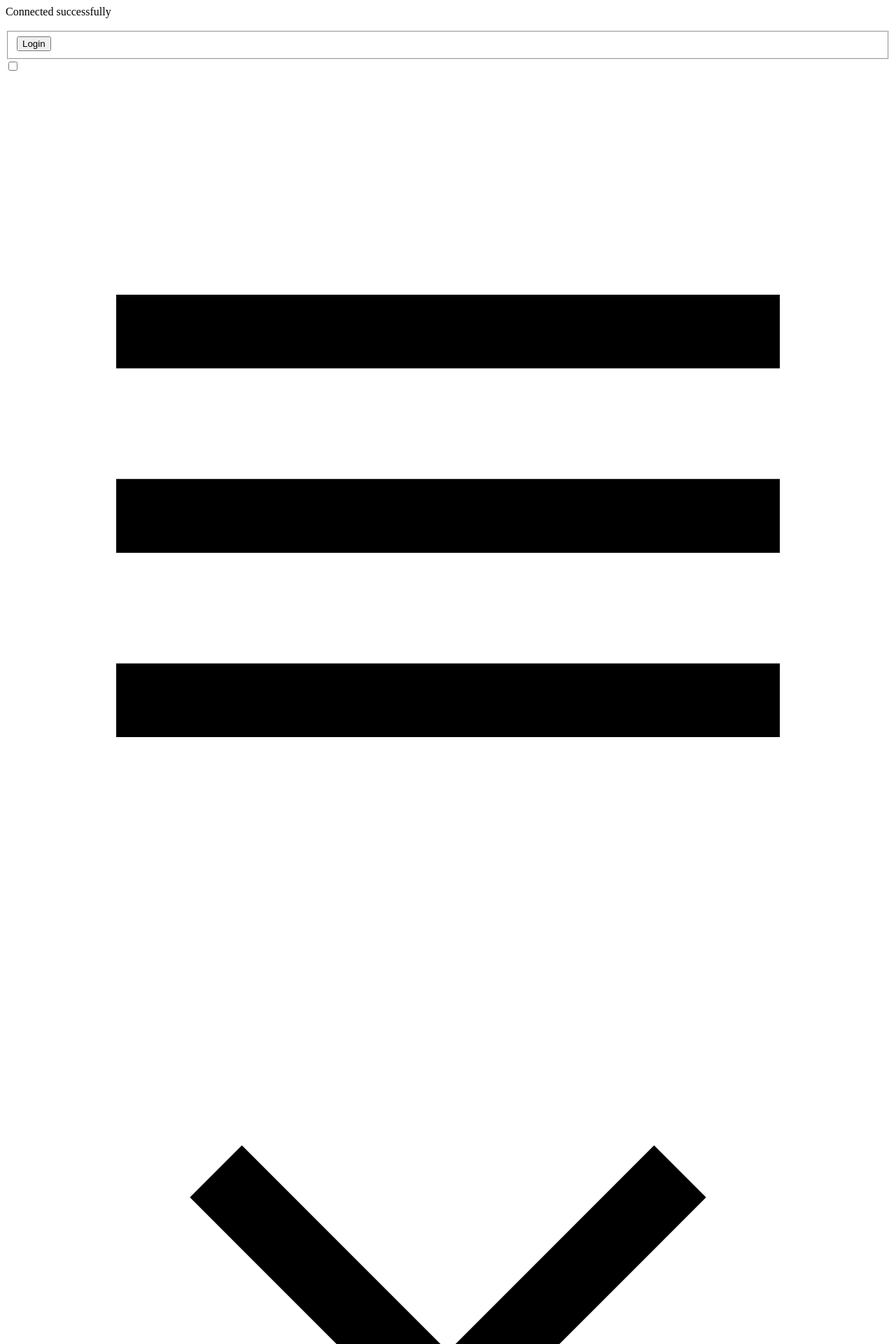
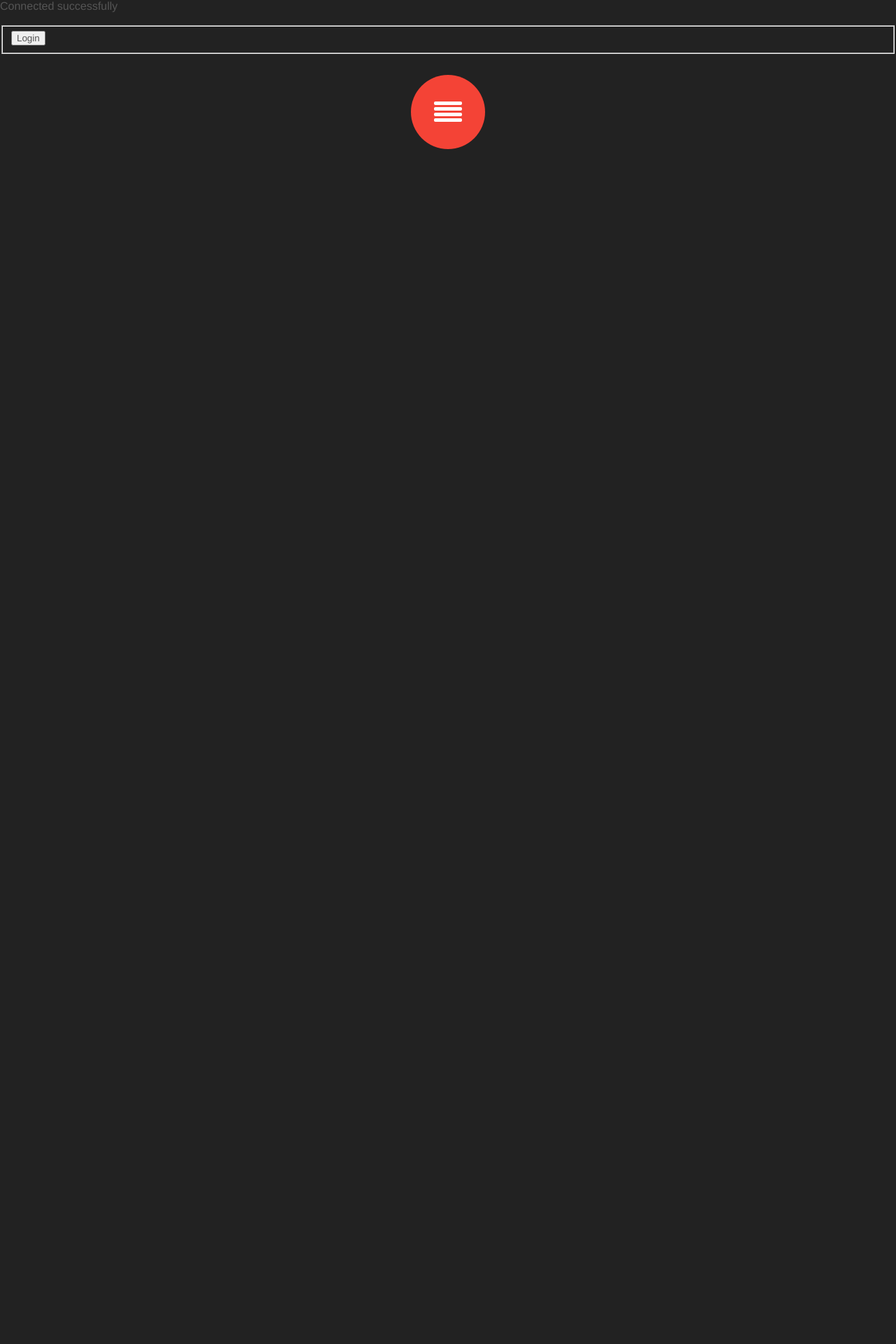
Before and after one commit to Brackisfawn6/RETO2, a PHP site: page / in a window 1280 px wide. Shown: the top 1920 px of the page at 70% size. After the commit the page ends 213 px from the top, so only its background shows below. Run offline with PHP 8.4, Linux system fonts and the light colour scheme.

Commit message:
PruebaMenu

```diff
--- a/estilos.css
+++ b/estilos.css
@@ -1,173 +1,95 @@
-@import url('https://fonts.googleapis.com/css?family=Lato');
-*
-  box-sizing border-box
+body {
+    margin: 0;
+    padding: 0;
+    background-color: #222;
+  }
 
-$width = 250px
-$duration = .15s
-$delayStep = .05s
-$baseDelay = 1.5 * $duration
-$borderDelay = $baseDelay + (10 * $delayStep) + $duration
+  * {
+    font-family: Helvetica,sans-serif;
+    color: #555;
+  }
 
-html
-body
-  font-family 'Lato', sans-serif
-  margin 0
-  min-height 100vh
-  padding 0
+  #mmeennuu {
+    display: none;
+  }
 
-  &:before
-    background linear-gradient(35deg, #9a12b3, #c5eff7)
-    bottom 0
-    content ''
-    height 100vh
-    left 0
-    position fixed
-    top 0
-    right 0
-    width 100vw
+  #mmeennuu:checked ~ .menu {
+    width: 500px;
+    border-radius: 5px;
+    background-color: transparent;
+    border: 3px solid #F44336;
+    height: 85px;
+  }
+  #mmeennuu:checked ~ .menu > ul {
+    display: block;
+    opacity: 1;
+  }
+  #mmeennuu:checked ~ .menu > .barry {
+    display: none;
+  }
 
-svg
-  cursor pointer
-  height 44px
-  width 44px
-
-  path
-    fill #fff
-
-ol
-  list-style-type none
-
-a[href]
-  color #ffffff
-  position relative
-  text-decoration none
-
-  &:hover
-    &:after
-      transform scaleX(1)
-
-  &:after
-    content ''
-    position absolute
-    top 100%
-    height 4px
-    background #fff
-    left 0
-    right 0
-    transition transform $duration
-    transform-origin left
-    transform scaleX(0)
-
-
-.menu
-  position relative
-  width $width
-
-  &__content
-    color #ffffff
-    margin 0
-    padding 0 0 25px 0
-    position absolute
-    right 100%
-    top 0
-    width $width
-    z-index 2
-
-  &__toggle-label
-    height 44px
-    left 0
-    position absolute
-    width 44px
-
-    svg
-      left 0
-      position absolute
-      top 0
-      transition transform $duration
-      z-index 2
-
-      &:nth-of-type(2)
-        left $width
-        transform scale(0)
-
-  &__toggle
-    opacity 0
-    position fixed
-
-    &:checked ~ .menu__toggle-label
-      background rgba(0, 0, 0, 0.65)
-      height 100vh
-      left 0
-      position fixed
-      top 0
-      transition background $duration
-      width 100vw
-
-      svg:nth-of-type(1)
-        transform scale(0)
-
-      svg:nth-of-type(2)
-        left $width
-        transform scale(1)
-        transition transform $duration
-        transition-delay $borderDelay + $delayStep
-
-    &:checked ~ .menu__content
-      transform translate(100%, 0)
-
-      .menu-item
-        transform translateX(0)
-        transition transform $duration cubic-bezier(0.175, 0.885, 0.32, 1.275), border-color $duration
-
-        $colors = #9b59b6 #86e2d5 #f5ab35 #1e8bc3 #e26a6a
-        for $item in (1..5)
-          &:nth-of-type({$item})
-
-
-            a[href]:after
-              background $colors[$item - 1]
-
-            border-color $colors[$item - 1]
-        &:nth-of-type(1)
-          transition-delay ($baseDelay), $borderDelay
-        &:nth-of-type(2)
-          transition-delay ($baseDelay + $delayStep), $borderDelay
-        &:nth-of-type(3)
-          transition-delay ($baseDelay + (2 * $delayStep)), $borderDelay
-          .menu-item
-            &:nth-of-type(1)
-              transition-delay ($baseDelay + (3 * $delayStep)), $borderDelay
-            &:nth-of-type(2)
-              transition-delay ($baseDelay + (4 * $delayStep)), $borderDelay
-            &:nth-of-type(3)
-              transition-delay ($baseDelay + (5 * $delayStep)), $borderDelay
-        &:nth-of-type(4)
-          transition-delay ($baseDelay + (6 * $delayStep)), $borderDelay
-          .menu-item
-            &:nth-of-type(1)
-              transition-delay ($baseDelay + (7 * $delayStep)), $borderDelay
-            &:nth-of-type(2)
-              transition-delay ($baseDelay + (8 * $delayStep)), $borderDelay
-            &:nth-of-type(3)
-              transition-delay ($baseDelay + (9 * $delayStep)), $borderDelay
-        &:nth-of-type(5)
-          transition-delay ($baseDelay + (10 * $delayStep)), $borderDelay
-
-$itemSize = 44px
-.menu__content > .menu-item
-  border-left 8px solid transparent
-  > a
-    line-height $itemSize
-    min-width 60px
-
-.sub-menu
-  padding 0 0 0 $itemSize
-
-.menu-item
-  line-height $itemSize
-  min-height $itemSize
-  padding 0 12px
-  transform translateX(-100%)
-
-  .menu-item
-    transform translateX(-150%)
+  .menu {
+    display: block;
+    margin: 30px auto;
+    width: 100px;
+    height: 100px;
+    background-color: #F44336;
+    border: 3px solid transparent;
+    border-radius: 50%;
+    overflow: hidden;
+    cursor: pointer;
+    transition: all 0.5s ease-in-out;
+    -webkit-transition: all 0.5s ease-in-out;
+    -moz-transition: all 0.5s ease-in-out;
+    -o-transition: all 0.5s ease-in-out;
+    -ms-transition: all 0.5s ease-in-out;
+  }
+  .menu div.barry {
+    width: 40px;
+    margin: 35px auto;
+  }
+  .menu div.barry .bar {
+    display: block;
+    width: 100%;
+    height: 5px;
+    margin-top: 3px;
+    border-radius: 2px;
+    background-color: #fff;
+  }
+  .menu ul {
+    opacity: 0;
+    display: none;
+    transition: all 0.5s ease-in-out;
+    -webkit-transition: all 0.5s ease-in-out;
+    -moz-transition: all 0.5s ease-in-out;
+    -o-transition: all 0.5s ease-in-out;
+    -ms-transition: all 0.5s ease-in-out;
+    list-style-type: none;
+    padding: 0;
+    width: 500px;
+    text-align: center;
+    margin-bottom: 0;
+  }
+  .menu ul li {
+    display: inline-block;
+  }
+  .menu ul li a {
+    text-decoration: none;
+    display: inline-block;
+    padding: 15px 25px;
+    color: #F44336;
+    font-size: 20px;
+    transition: all 0.3s ease-in-out;
+    -webkit-transition: all 0.3s ease-in-out;
+    -moz-transition: all 0.3s ease-in-out;
+    -o-transition: all 0.3s ease-in-out;
+    -ms-transition: all 0.3s ease-in-out;
+    border: 3px solid transparent;
+    border-radius: 5px;
+  }
+  .menu ul li a:hover {
+    border-color: #F44336;
+  }
+  .menu ul li a:target {
+    border-bottom-color: #F44336;
+  }
--- a/index.php
+++ b/index.php
@@ -5,6 +5,7 @@
     <meta http-equiv="X-UA-Compatible" content="IE=edge">
     <meta name="viewport" content="width=device-width, initial-scale=1.0">
     <title>Pizzeria</title>
+    <link rel="stylesheet" media="all" href="estilos.css" />
 </head>
 <body>
 
@@ -21,37 +22,24 @@
         </fieldset>
     </form>
 
-    <nav class="menu">
-  <input id ="menu__toggle" type="checkbox" class='menu__toggle'/>
-  <label for="menu__toggle" class="menu__toggle-label">
-    <svg preserveAspectRatio='xMinYMin' viewBox='0 0 24 24'>
-      <path d='M3,6H21V8H3V6M3,11H21V13H3V11M3,16H21V18H3V16Z' />
-    </svg>
-    <svg preserveAspectRatio='xMinYMin' viewBox='0 0 24 24'>
-      <path d="M19,6.41L17.59,5L12,10.59L6.41,5L5,6.41L10.59,12L5,17.59L6.41,19L12,13.41L17.59,19L19,17.59L13.41,12L19,6.41Z" />
-    </svg>
-  </label>
-  <ol class='menu__content'>
-    <li class="menu-item"><a href="#0">Home</a></li>
-    <li class="menu-item"><a href="#0">About</a></li>
-    <li class="menu-item">
-      <a href="#0">Widgets</a>
-      <ol class="sub-menu">
-        <li class="menu-item"><a href="#0">Big Widgets</a></li>
-        <li class="menu-item"><a href="#0">Bigger Widgets</a></li>
-        <li class="menu-item"><a href="#0">Huge Widgets</a></li>
-      </ol>
-    </li>
-    <li class="menu-item">
-      <a href="#0">Kabobs</a>
-      <ol class="sub-menu">
-        <li class="menu-item"><a href="#0">Shishkabobs</a></li>
-        <li class="menu-item"><a href="#0">BBQ kabobs</a></li>
-        <li class="menu-item"><a href="#0">Summer kabobs</a></li>
-      </ol>
-    </li>
-    <li class="menu-item"><a href="#0">Contact</a></li>
-  </ol>
-</nav>
+    <input type='checkbox' id='mmeennuu'>
+    <label class='menu' for='mmeennuu'>
+
+        <div class='barry'>
+	     <span class='bar'></span>
+	     <span class='bar'></span>
+	     <span class='bar'></span>
+	     <span class='bar'></span>
+        </div>
+
+<ul>
+	<li><a id='home' href='#home'>Home</a></li>
+	<li><a id='about' href='#about'>About</a></li>
+	<li><a id='contact' href='#contact'>Contact</a></li>
+	<li><a id='link' href='#link'>Other</a></li>
+</ul>
+
+</label>
+
 </body>
 </html>
```
